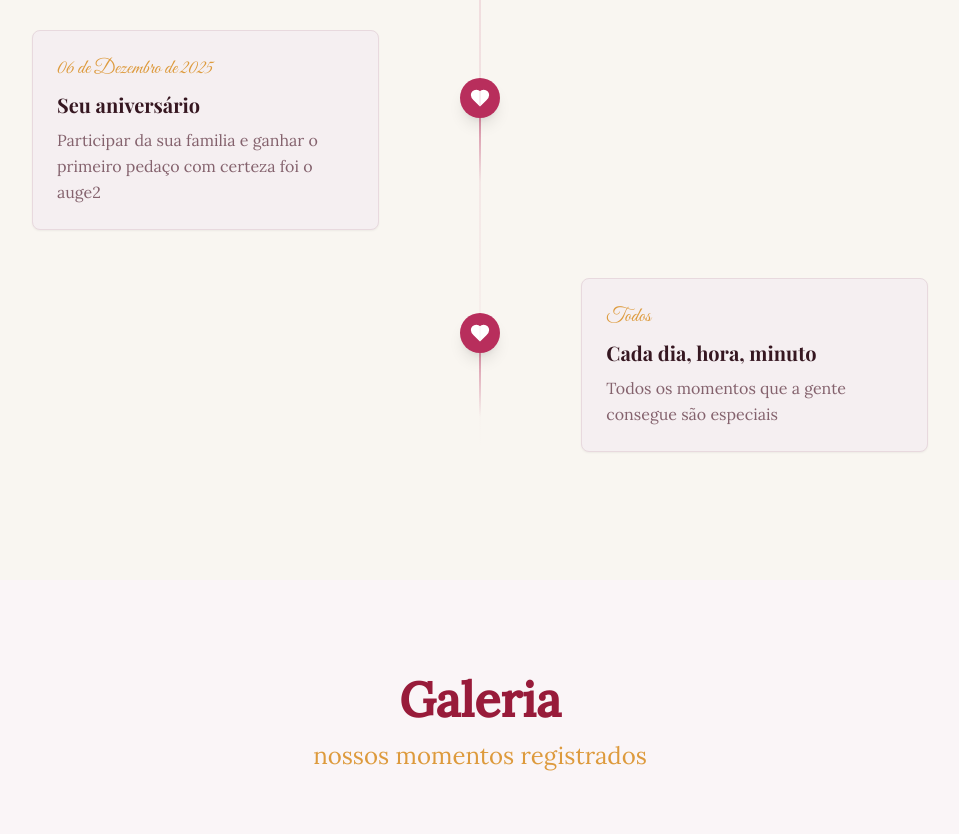
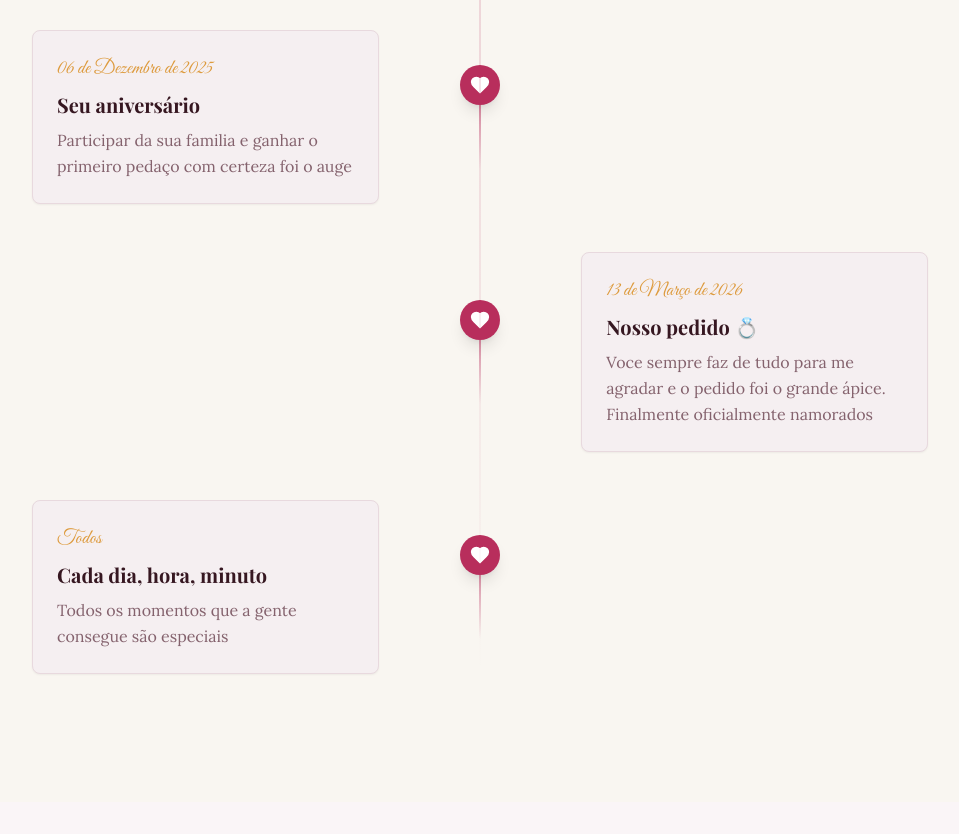
Before and after one commit to MariaEduardaAcyole/mm, a React (Vite) app: page / in a window 1280 px wide. Shown: the part 2020-2854 px from the top of the page, without its empty margins (160-1119 px from the left). Built offline with nearby package versions, Linux system fonts and the light colour scheme; the HTML template or start-up script is replaced by a standard one; a web font is replaced by a local one.

Commit message:
adição

```diff
--- a/src/components/TimelineSection.tsx
+++ b/src/components/TimelineSection.tsx
@@ -25,7 +25,12 @@ const timelineEvents = [
       {
     date: "06 de Dezembro de 2025",
     title: "Seu aniversário ",
-    description: "Participar da sua familia e ganhar o primeiro pedaço com certeza foi o auge2",
+    description: "Participar da sua familia e ganhar o primeiro pedaço com certeza foi o auge ",
+  },
+   {
+    date: "13 de Março de 2026",
+    title: "Nosso pedido 💍",
+    description: "Voce sempre faz de tudo para me agradar e o pedido foi o grande ápice. Finalmente oficialmente namorados",
   },
       {
     date: "Todos",
```
